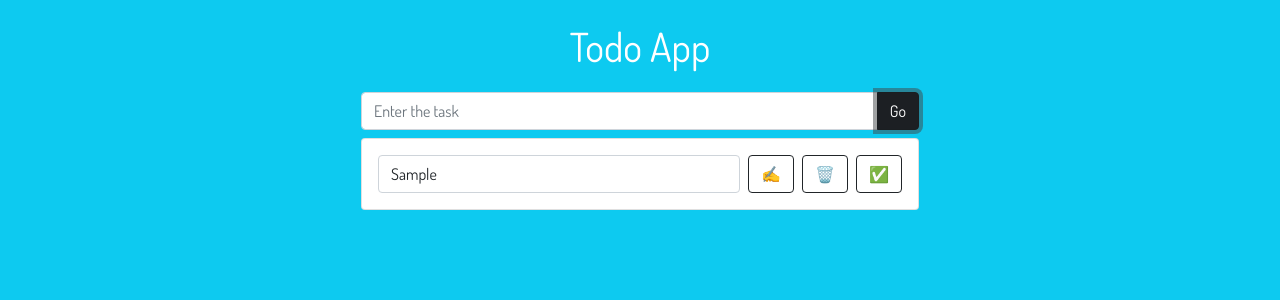
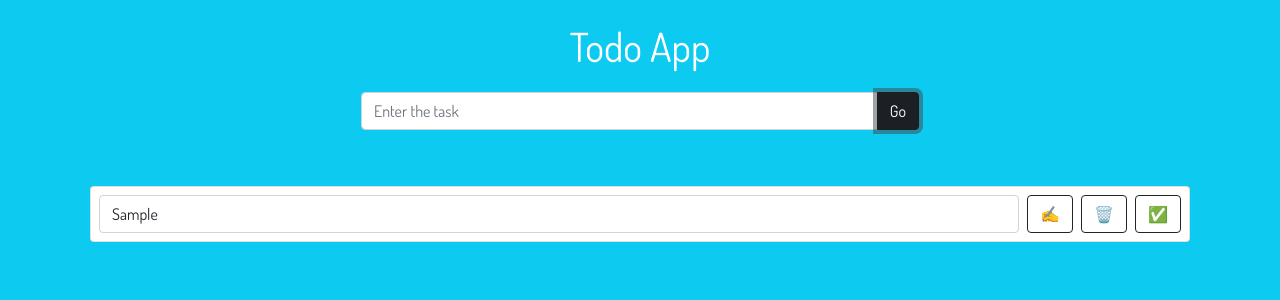
Before and after one commit to BenasVolkovas/react-typescript-todo, a React (Create React App) app: page / in a window 1280 px wide. Both pictures are taken after typing "Sample" into the empty fields and a click on the button "Go". Shown: the top 300 px of the page. Built offline with nearby package versions, Linux system fonts and the light colour scheme.

Commit message:
Add 3 buttons functions for every single task

```diff
--- a/src/components/InputField.tsx
+++ b/src/components/InputField.tsx
@@ -8,7 +8,7 @@
 
 const InputField: React.FC<Props> = ({ task, setTask, handleAdd }) => {
     return (
-        <div className="w-50 d-inline-block">
+        <div className="w-50 d-inline-block mb-5">
             <form className="input-group" onSubmit={handleAdd}>
                 <input
                     type="input"
--- a/src/components/SingleTask.tsx
+++ b/src/components/SingleTask.tsx
@@ -1,4 +1,4 @@
-import React from "react";
+import React, { useState } from "react";
 import { Task } from "../model";
 
 type Props = {
@@ -8,20 +8,65 @@
 };
 
 const SingleTask: React.FC<Props> = ({ task, tasks, setTasks }) => {
+    const [onEdit, setOnEdit] = useState<boolean>(false);
+    const [editedTask, setEditedTask] = useState<string>(task.task);
+
+    const handleDone = (id: number) => {
+        setTasks((currentTasks) =>
+            currentTasks.map((t) =>
+                t.id === id ? { ...t, isDone: !t.isDone } : t
+            )
+        );
+        console.log("changed");
+    };
+
+    const handleDelete = (id: number) => {
+        setTasks((currentTasks) => currentTasks.filter((t) => t.id !== id));
+    };
+
+    const handleEdit = (id: number) => {
+        if (!onEdit && !task.isDone) {
+            setOnEdit((current) => !current);
+        }
+    };
+
     return (
-        <div className="w-50 d-inline-block m-2">
-            <form className="card">
-                <div className="card-body d-flex gap-2 p-3">
-                    <input
-                        type="text"
-                        className="form-control"
-                        value={task.task}
-                    />
-                    <button className="btn btn-outline-dark">✍️</button>
-                    <button className="btn btn-outline-dark">🗑️</button>
-                    <button className="btn btn-outline-dark">✅</button>
+        <div className="d-inline-block m-2 flex-grow-1">
+            <div className="card">
+                <div className="card-body d-flex gap-2 p-2">
+                    {onEdit ? (
+                        <input
+                            type="text"
+                            className="form-control"
+                            value={task.task}
+                        />
+                    ) : task.isDone ? (
+                        <s className="form-control text-start">{task.task}</s>
+                    ) : (
+                        <div className="form-control text-start">
+                            {task.task}
+                        </div>
+                    )}
+                    <button
+                        className="btn btn-outline-dark"
+                        onClick={() => handleEdit(task.id)}
+                    >
+                        ✍️
+                    </button>
+                    <button
+                        className="btn btn-outline-dark"
+                        onClick={() => handleDelete(task.id)}
+                    >
+                        🗑️
+                    </button>
+                    <button
+                        className="btn btn-outline-dark"
+                        onClick={() => handleDone(task.id)}
+                    >
+                        ✅
+                    </button>
                 </div>
-            </form>
+            </div>
         </div>
     );
 };
--- a/src/components/TasksList.tsx
+++ b/src/components/TasksList.tsx
@@ -9,7 +9,7 @@
 
 const TasksList: React.FC<Props> = ({ tasks, setTasks }) => {
     return (
-        <div>
+        <div className="d-flex flex-row flex-wrap">
             {tasks.map((t) => (
                 <SingleTask
                     task={t}
```
